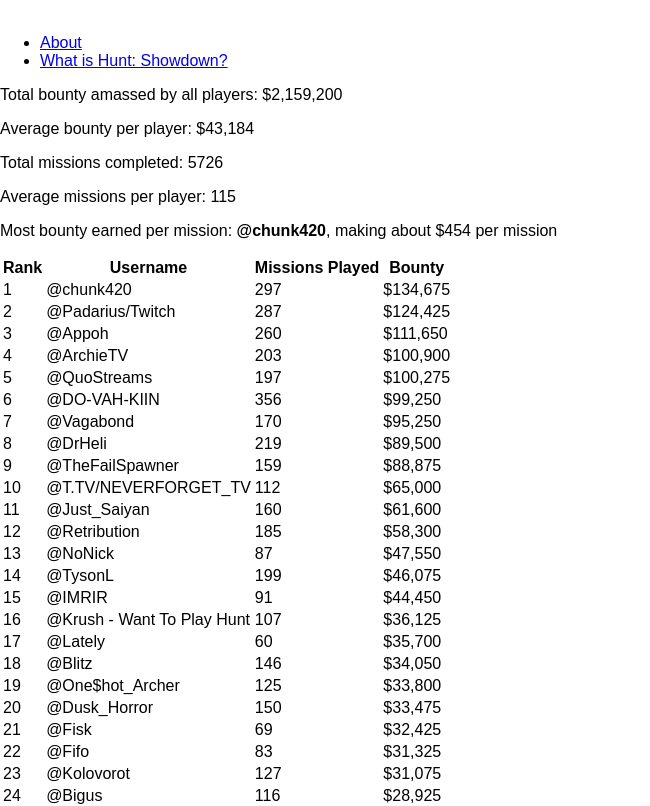
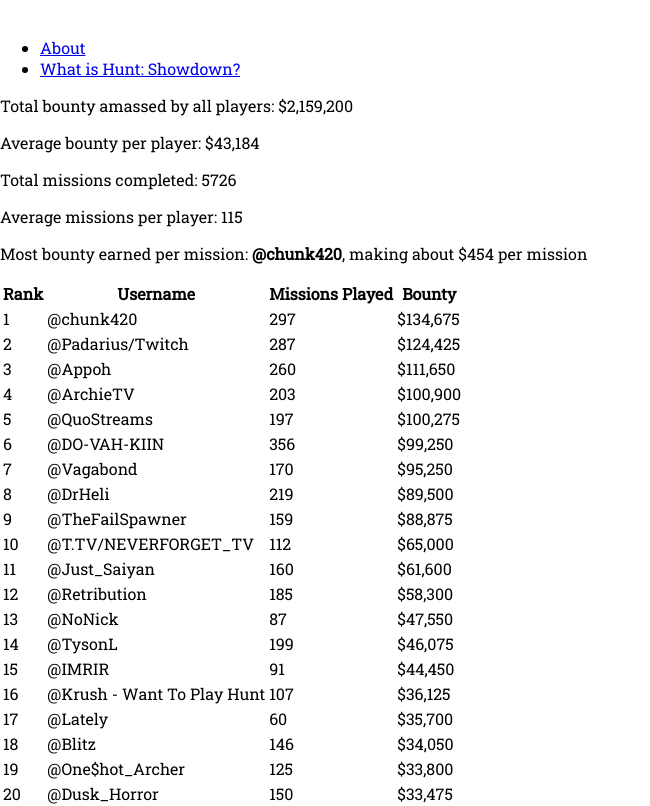
Before and after one commit to adriantoddross/huntshowdown-soloevent, a React (Create React App) app: page / in a window 1280 px wide. Shown: the top 806 px of the page, without its empty margins (0-650 px from the left). Built offline with nearby package versions, Linux system fonts and the light colour scheme.

Commit message:
Specify roboto slab and fallback fonts

```diff
--- a/src/index.css
+++ b/src/index.css
@@ -1,5 +1,5 @@
 body {
   margin: 0;
   padding: 0;
-  font-family: sans-serif;
+  font-family: 'Roboto Slab', 'Times New Roman', serif;
 }
```
